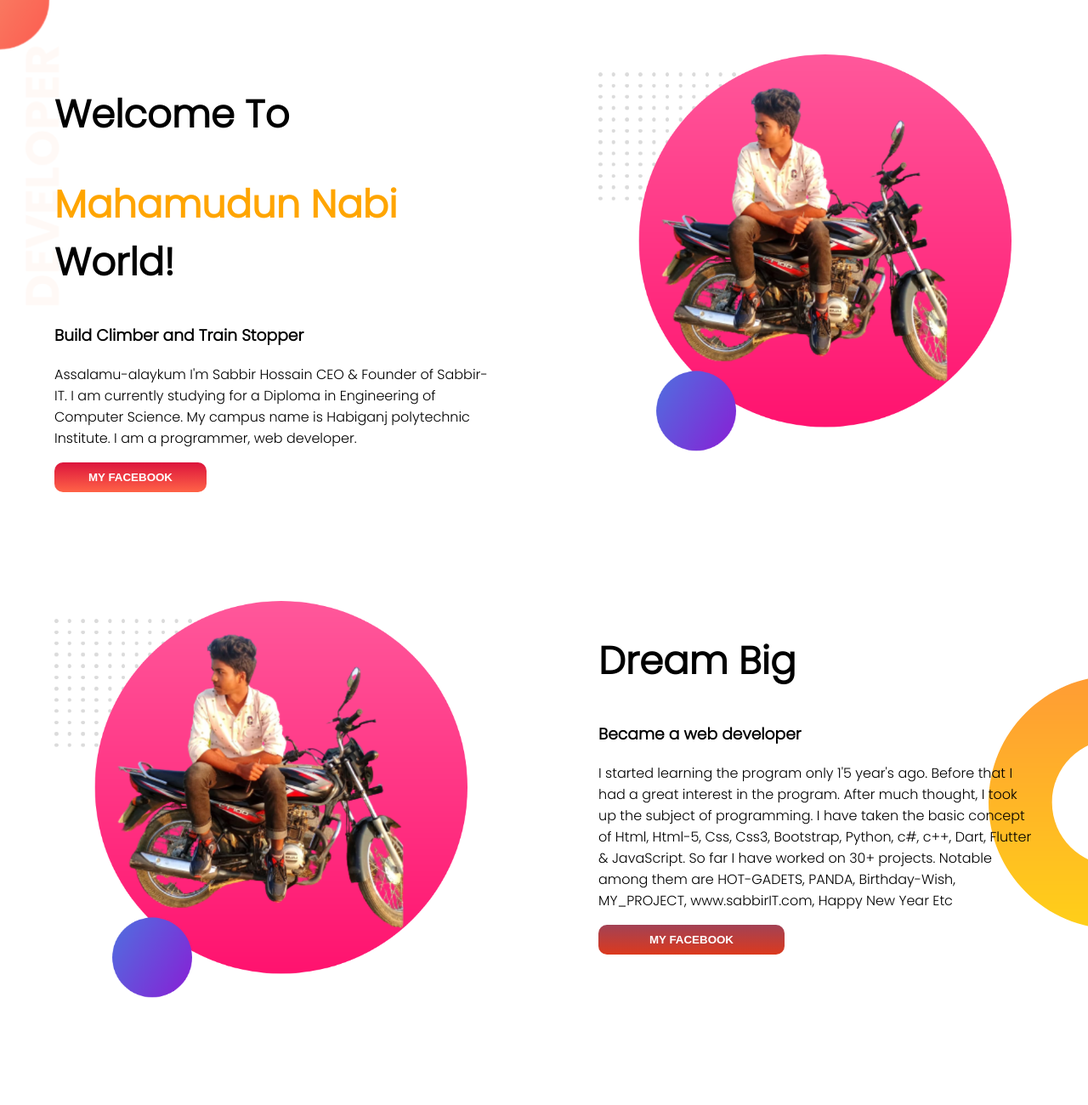
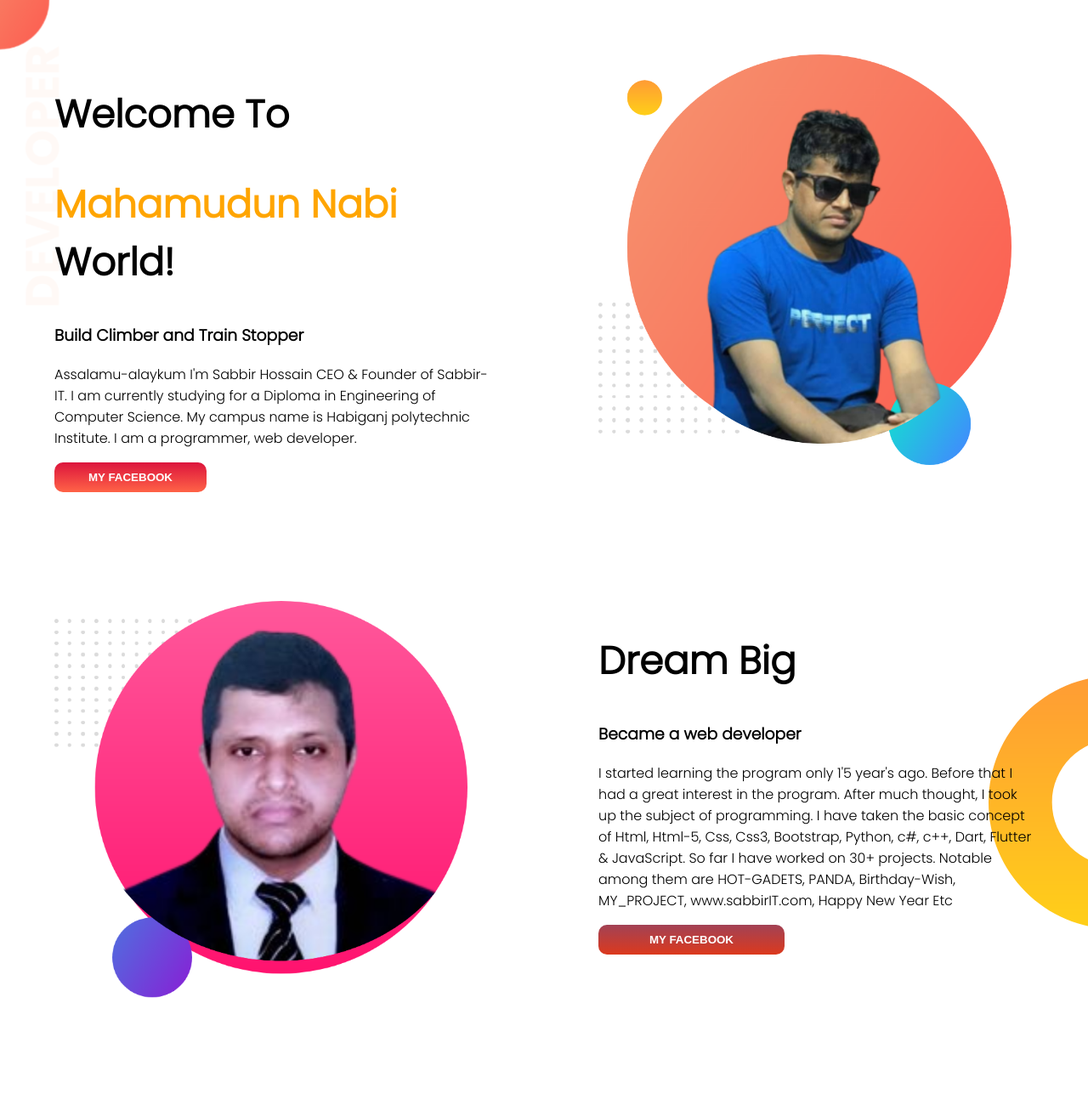
Before and after one commit to sabbirhossaindev/nabi-s-website, a plain HTML site: page index.html in a window 1280 px wide. Shown: the top 1300 px of the page at 85% size. Drawn offline with Linux system fonts and the light colour scheme.

Commit message:
all done

```diff
--- a/index.html
+++ b/index.html
@@ -5,6 +5,7 @@
     <meta http-equiv="X-UA-Compatible" content="IE=edge">
     <meta name="viewport" content="width=device-width, initial-scale=1.0">
     <title>Nabi's Website</title>
+    <link rel="shortcut icon" href="img/pic-1.png" type="image/x-icon">
     <link rel="stylesheet" href="style.css">
     <link rel="preconnect" href="https://fonts.googleapis.com">
     <link rel="preconnect" href="https://fonts.gstatic.com" crossorigin>
@@ -20,13 +21,13 @@
             <button class="btn-facbook"><a href="https://www.facebook.com/mahmudun.nabi.75">MY FACEBOOK</a></button>
         </div>
         <div class="fst-section-div">
-            <img src="img/my-bg2 (1).png" alt="">
+            <img src="img/pic-1.png" alt="">
         </div>
     </section>
 
     <section class="sec-section">
         <div class="sec-section-div">
-            <img src="img/my-bg2 (1).png" alt="">
+            <img src="img/pic.png" alt="">
         </div>
         <div class="sec-section-div">
             <h1> Dream Big</h1>
```
Also changed, not shown: img/my-bg (2).png (deleted), img/my-bg2 (1).png (deleted), img/pic-1.png (added), img/pic.png (added).
